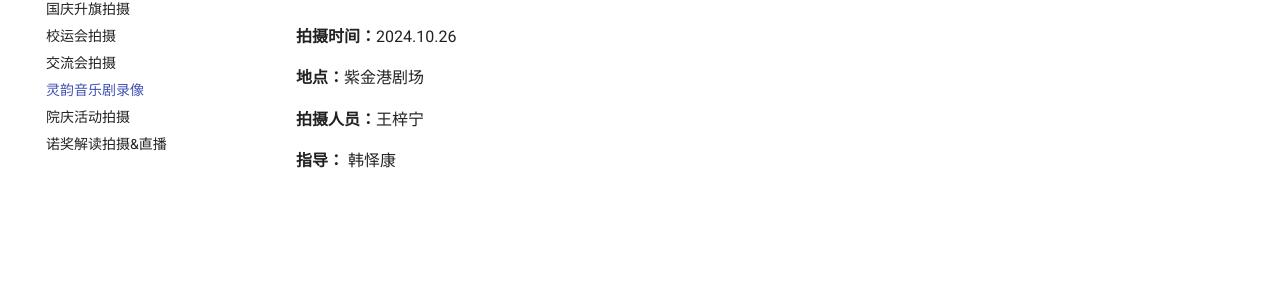
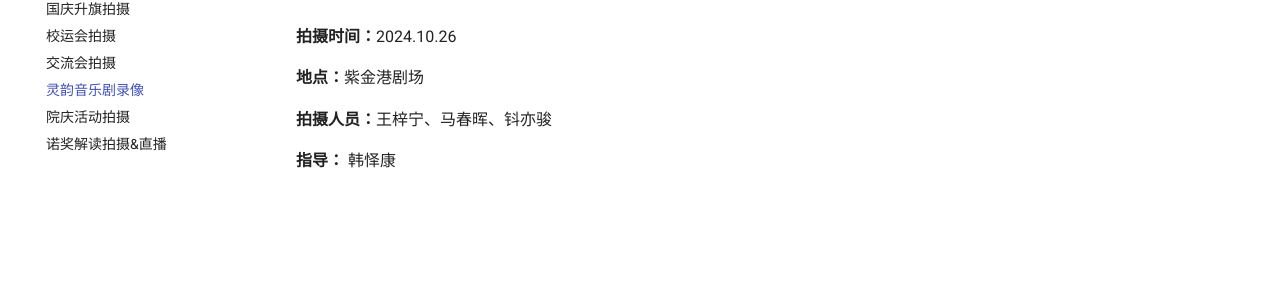
Before and after one commit to laoguanTX/2025visualstudio, an MkDocs documentation site: the page built from docs/pot/pot_4/index.md, in a window 1280 px wide. Shown: the part 204-505 px from the top of the page. Built offline with MkDocs 1.6.1 and Material for MkDocs 9.7.7, drawn with Linux system fonts in a browser that asks for light colours.

Commit message:
Update: make modification in pot_4

```diff
--- a/docs/pot/pot_4/index.md
+++ b/docs/pot/pot_4/index.md
@@ -6,6 +6,6 @@
 
 **地点：**紫金港剧场
 
-**拍摄人员：**王梓宁
+**拍摄人员：**王梓宁、马春晖、钭亦骏
 
 **指导：** 韩怿康
```
